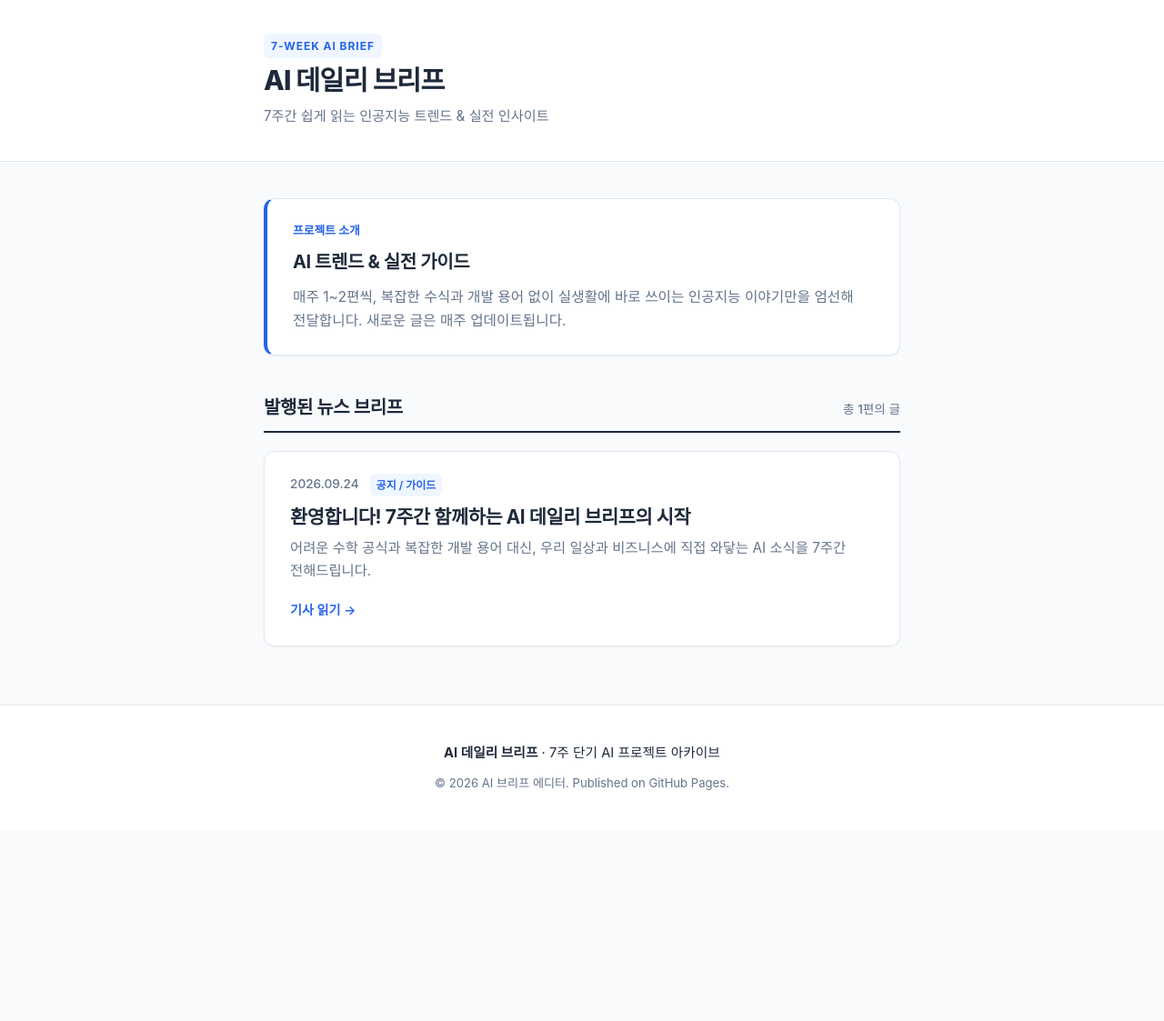
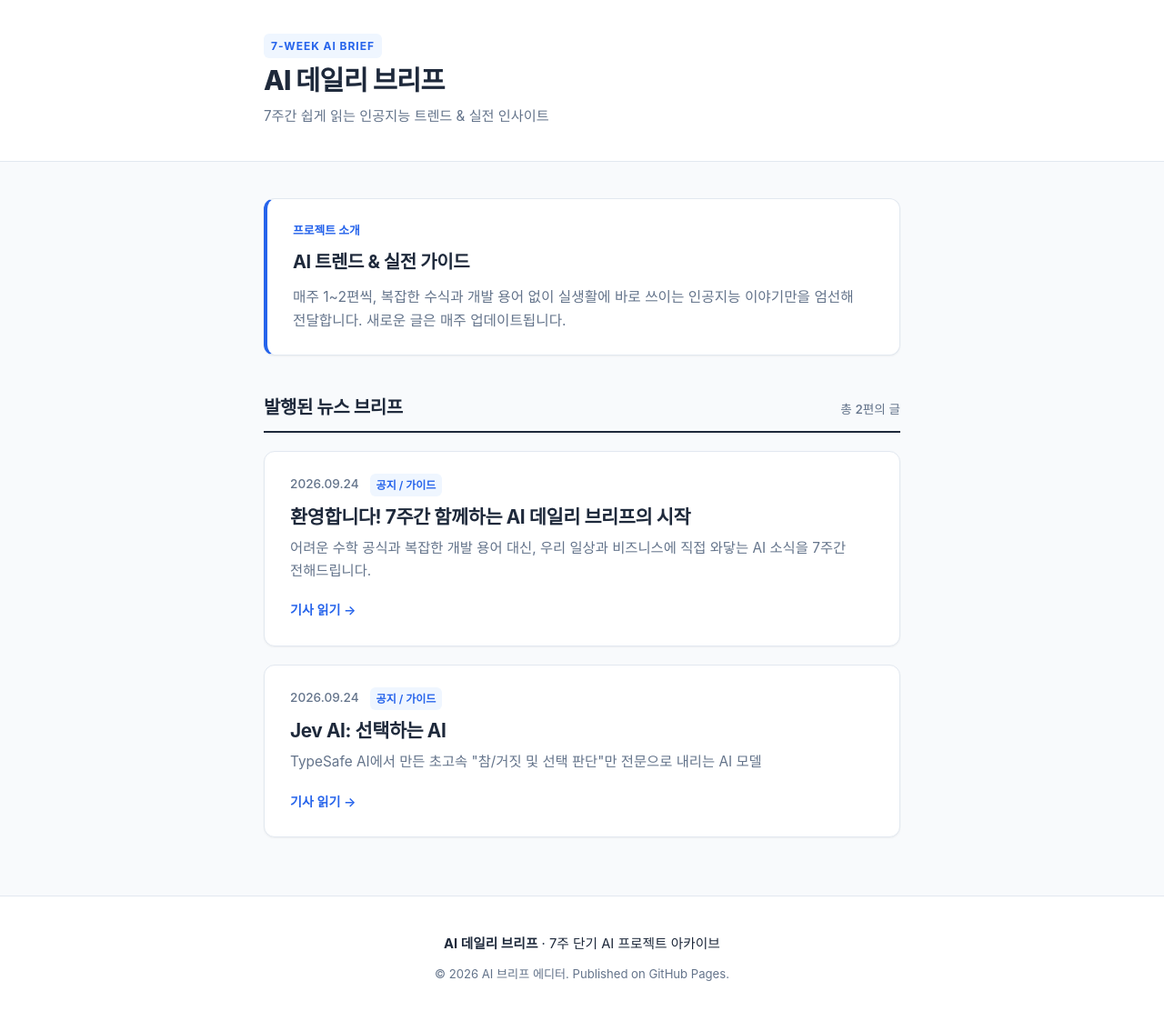
Before and after one commit to AIMetaCoding-News/AIMetaCoding-News.github.io, a Jekyll site: the page built from index.html, in a window 1280 px wide. Shown: the whole page at 91% size. Built offline with Jekyll 4.4.1, drawn with Linux system fonts in a browser that asks for light colours; some web fonts are replaced; before the commit the page ends 913 px from its top, so only the background shows below that; some of the changed lines change nothing that is shown.

Commit message:
Fix: Rename post to match Jekyll format and enable future posts in _config.yml

```diff
--- a/_config.yml
+++ b/_config.yml
@@ -17,6 +17,7 @@
 # 빌드 설정
 markdown: kramdown
 permalink: /posts/:title/
+future: true # 미래 날짜/시간 포스트도 즉시 발행되도록 설정
 
 # 날짜 및 언어 설정
 timezone: Asia/Seoul
--- a/_posts/Jev AI.md
+++ b/_posts/2026-09-24-jev-ai.md
@@ -1,7 +1,7 @@
 ---
 layout: post
 title: "Jev AI: 선택하는 AI"
-date: 2026-09-24 09:00:00 +0900
+date: 2026-09-24 00:00:00 +0900
 category: "공지 / 가이드"
 read_time: "2분"
 description: "TypeSafe AI에서 만든 초고속 \"참/거짓 및 선택 판단\"만 전문으로 내리는 AI 모델"
--- a/_posts/2026-09-24-welcome-to-ai-news.md
+++ b/_posts/2026-09-24-welcome-to-ai-news.md
@@ -1,7 +1,7 @@
 ---
 layout: post
 title: "환영합니다! 7주간 함께하는 AI 데일리 브리프의 시작"
-date: 2026-09-24 09:00:00 +0900
+date: 2026-09-24 00:00:00 +0900
 category: "공지 / 가이드"
 read_time: "2분"
 description: "어려운 수학 공식과 복잡한 개발 용어 대신, 우리 일상과 비즈니스에 직접 와닿는 AI 소식을 7주간 전해드립니다."
```
